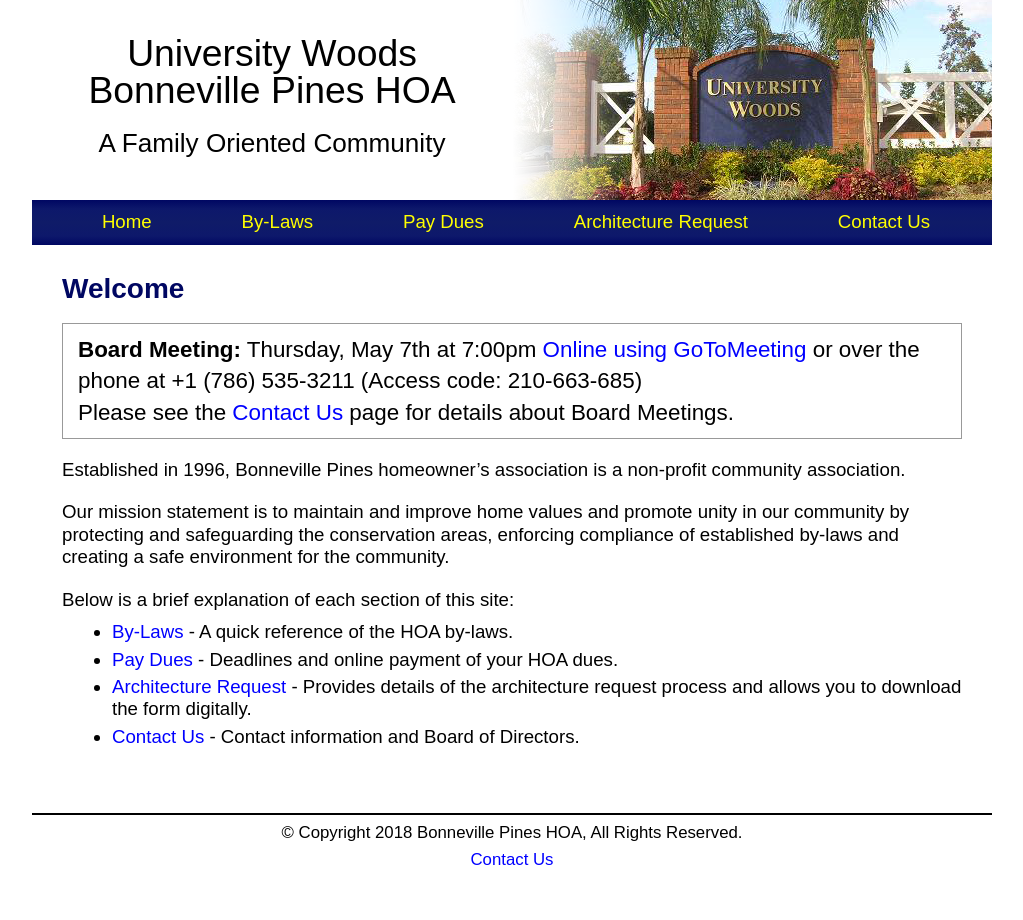
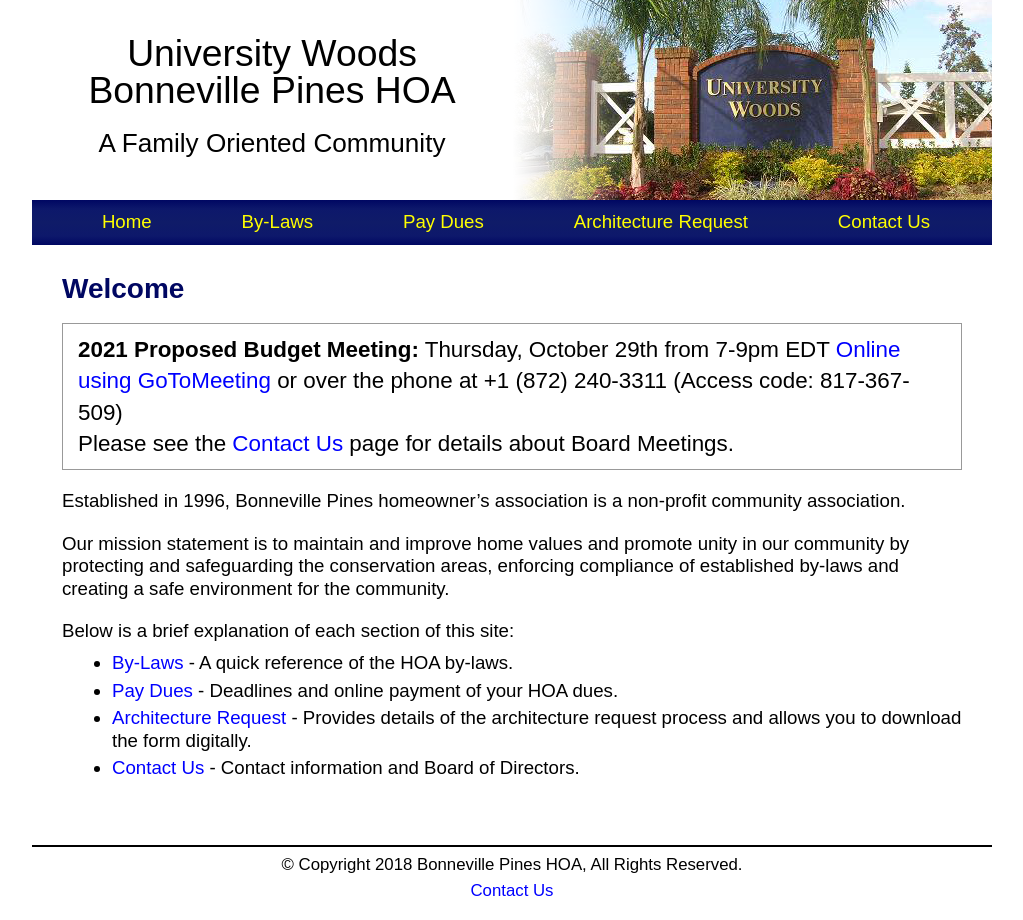
Before and after one commit to bphoa/website, a Jekyll site: the page built from index.md, in a window 1280 px wide. Shown: the whole page, without its empty margins (128-1151 px from the left). Built offline with Jekyll 4.4.1, drawn with Linux system fonts in a browser that asks for light colours.

Commit message:
Update notice for 2021 proposed budget meeting

```diff
--- a/index.md
+++ b/index.md
@@ -3,7 +3,7 @@ layout: page
 title: Welcome
 ---
 
-**Board Meeting:** Thursday, May 7th at 7:00pm [Online using GoToMeeting](https://global.gotomeeting.com/join/210663685) or over the phone at +1 (786) 535-3211 (Access code: 210-663-685)\\
+**2021 Proposed Budget Meeting:** Thursday, October 29th from 7-9pm EDT [Online using GoToMeeting](https://global.gotomeeting.com/join/817367509) or over the phone at +1 (872) 240-3311 (Access code: 817-367-509)\\
 Please see the [Contact Us](contact) page for details about Board Meetings.
 {: .alert}
 
```
